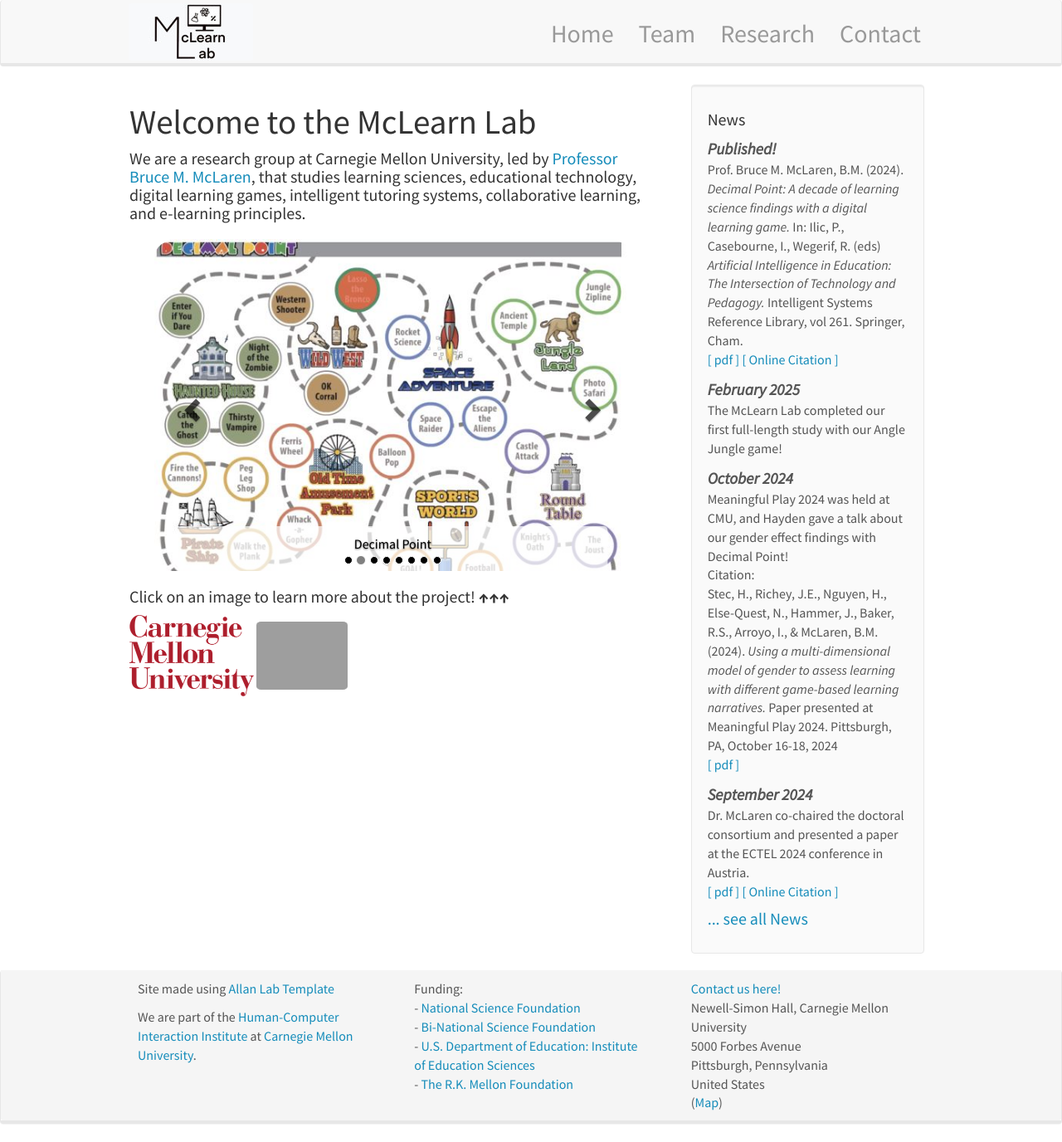
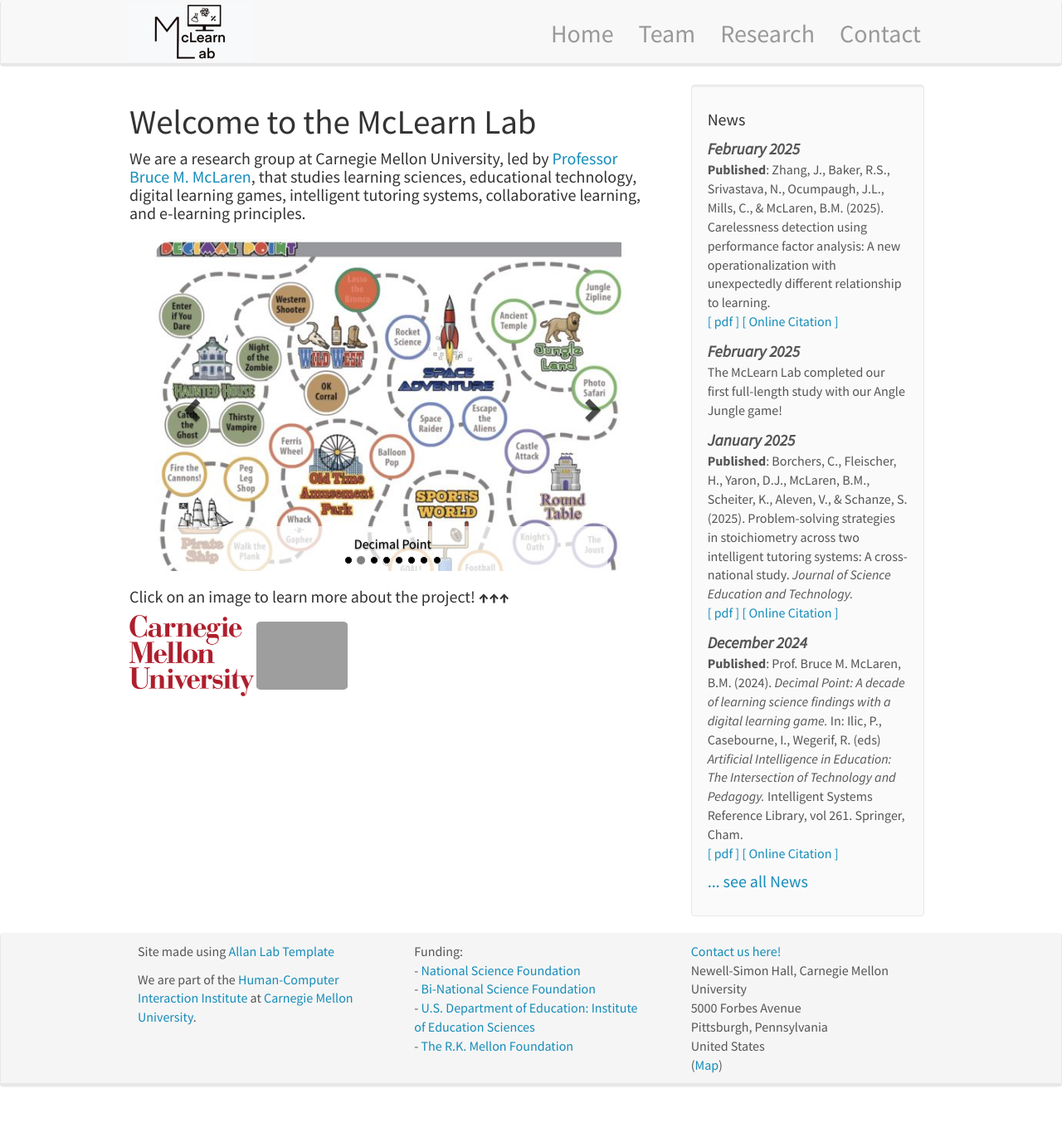
Before and after one commit to McLearn-Lab/McLearn-Lab.github.io, a Jekyll site: the page built from _pages/home.md, in a window 1280 px wide. Shown: the whole page at 83% size. Built offline with Jekyll 4.4.1, drawn with Linux system fonts in a browser that asks for light colours; nearby versions of some CDN libraries; after the commit the page ends 1331 px from its top, so only the background shows below that.

```diff
--- a/_data/news.yml
+++ b/_data/news.yml
@@ -4,11 +4,11 @@
 #   link_text:
 #   frontpage: 1 or 0, depending whether to display on the front page of website (vs just in the all news section)
 
-- date: Published!
-  headline: 'Prof. Bruce M. McLaren, B.M. (2024). <em>Decimal Point: A decade of learning science findings with a digital learning game.</em> In: Ilic, P., Casebourne, I., Wegerif, R. (eds) <em>Artificial Intelligence in Education: The Intersection of Technology and Pedagogy.</em> Intelligent Systems Reference Library, vol 261. Springer, Cham.'
-  link: http://www.cs.cmu.edu/~bmclaren/pubs/McLaren-DecimalPointARetrospective-BookChapter2024.pdf
+- date: February 2025
+  headline: '<b>Published</b>: Zhang, J., Baker, R.S., Srivastava, N., Ocumpaugh, J.L., Mills, C., & McLaren, B.M. (2025). Carelessness detection using performance factor analysis: A new operationalization with unexpectedly different relationship to learning.'
+  link: https://www.cs.cmu.edu/~bmclaren/pubs/ZhangEtAl-CarelessnessDetectionUsingPFA-arXiv2025.pdf
   link_text: '[ pdf ]'
-  link2: https://www.barnesandnoble.com/w/artificial-intelligence-in-education-peter-ilic/1146073453
+  link2: https://arxiv.org/html/2503.04737v1
   link2_text: '[ Online Citation ]'
   frontpage: 1
 
@@ -16,11 +16,27 @@
   headline: The McLearn Lab completed our first full-length study with our Angle Jungle game!
   frontpage: 1
 
+- date: January 2025
+  headline: '<b>Published</b>: Borchers, C., Fleischer, H., Yaron, D.J., McLaren, B.M., Scheiter, K., Aleven, V., & Schanze, S. (2025). Problem-solving strategies in stoichiometry across two intelligent tutoring systems: A cross-national study.  <em>Journal of Science Education and Technology.</em>'
+  link: https://www.cs.cmu.edu/~bmclaren/pubs/BorchersEtAl-ProblemSolvingStrategiesInStoichTutorsCrossNational-JOST2025.pdf
+  link_text: '[ pdf ]'
+  link2: https://link.springer.com/article/10.1007/s10956-024-10197-7
+  link2_text: '[ Online Citation ]'
+  frontpage: 1
+
+- date: December 2024
+  headline: '<b>Published</b>: Prof. Bruce M. McLaren, B.M. (2024). <em>Decimal Point: A decade of learning science findings with a digital learning game.</em> In: Ilic, P., Casebourne, I., Wegerif, R. (eds) <em>Artificial Intelligence in Education: The Intersection of Technology and Pedagogy.</em> Intelligent Systems Reference Library, vol 261. Springer, Cham.'
+  link: http://www.cs.cmu.edu/~bmclaren/pubs/McLaren-DecimalPointARetrospective-BookChapter2024.pdf
+  link_text: '[ pdf ]'
+  link2: https://www.barnesandnoble.com/w/artificial-intelligence-in-education-peter-ilic/1146073453
+  link2_text: '[ Online Citation ]'
+  frontpage: 1
+
 - date: October 2024
   headline: Meaningful Play 2024 was held at CMU, and Hayden gave a talk about our gender effect findings with Decimal Point! <br/>Citation:<br/>Stec, H., Richey, J.E., Nguyen, H., Else-Quest, N., Hammer, J., Baker, R.S., Arroyo, I., & McLaren, B.M. (2024). <em>Using a multi-dimensional model of gender to assess learning with different game-based learning narratives.</em> Paper presented at Meaningful Play 2024. Pittsburgh, PA, October 16-18, 2024
   link: https://www.cs.cmu.edu/~bmclaren/pubs/StecEtAl-MultidimensionsOfGenderToAssessDifferentGBLNarratives-MeaningfulPlay2024.pdf
   link_text: '[ pdf ]'
-  frontpage: 1
+  frontpage: 0
 
 - date: September 2024
   headline: Dr. McLaren co-chaired the doctoral consortium and presented a paper at the ECTEL 2024 conference in Austria.
--- a/_data/research.yml
+++ b/_data/research.yml
@@ -303,6 +303,16 @@
   site_title:
 
   publications:
+  - title: "Problem-Solving Strategies in Stoichiometry Across Two Intelligent Tutoring Systems: A Cross-National Study"
+    authors: Borchers, C., Fleischer, H., Yaron, D.J., McLaren, B.M., Scheiter, K., Aleven, V., & Schanze, S.
+    year: 2025
+    image: stoich-conversions.jpg
+    description: Most ITSs have been developed in the USA and incorporate American instructional strategies. How do non-American students perceive and use ITS with diferent native problem-solving strategies? The present study compares Stoich Tutor, an ITS with a high level of scaffolding, with ORCCA, an ITS with dynamic scaffolds that can support a range of problem-solving strategies. We conducted a think-aloud study with university students in the USA (N = 10) and Germany (N = 11), where students worked with either Stoich Tutor and ORCCA before solving stoichiometry problems.
+    notes:
+    link_display: Journal of Science Education and Technology
+    link_url: https://link.springer.com/article/10.1007/s10956-024-10197-7
+    pdf: https://www.cs.cmu.edu/~bmclaren/pubs/BorchersEtAl-ProblemSolvingStrategiesInStoichTutorsCrossNational-JOST2025.pdf
+
   - title: 'The efficiency of worked examples compared to erroneous examples, tutored problem solving, and problem solving in classroom experiments.'
     authors: McLaren, B.M., van Gog, T., Ganoe, C., Karabinos, M., &  Yaron, D.
     year: 2016
```
Also changed, not shown: images/publications/stoich-conversions.jpg (added).
